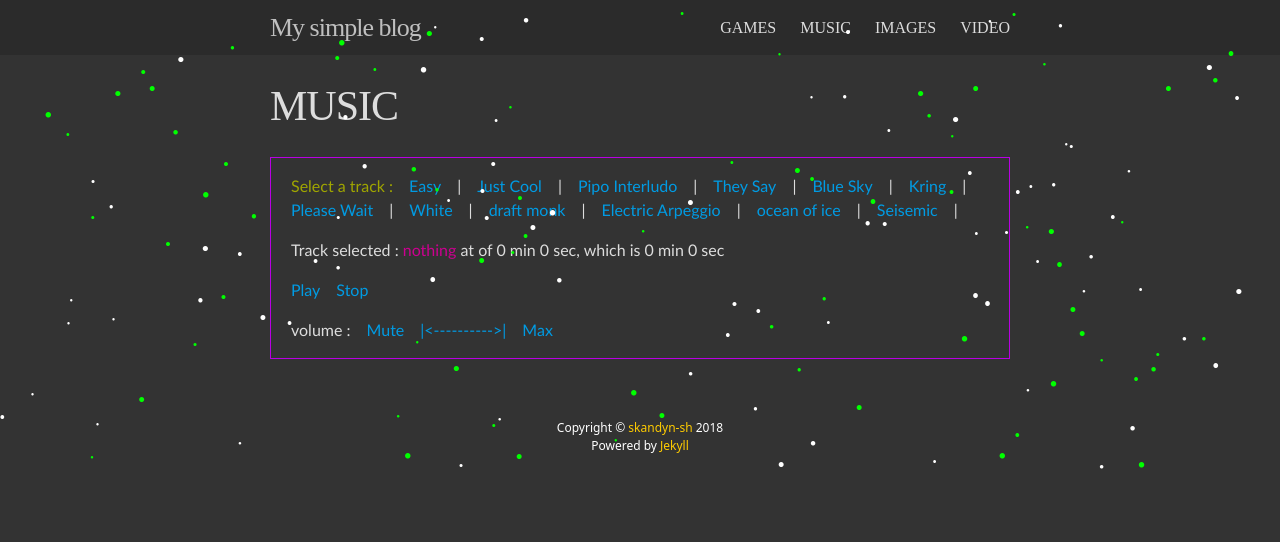
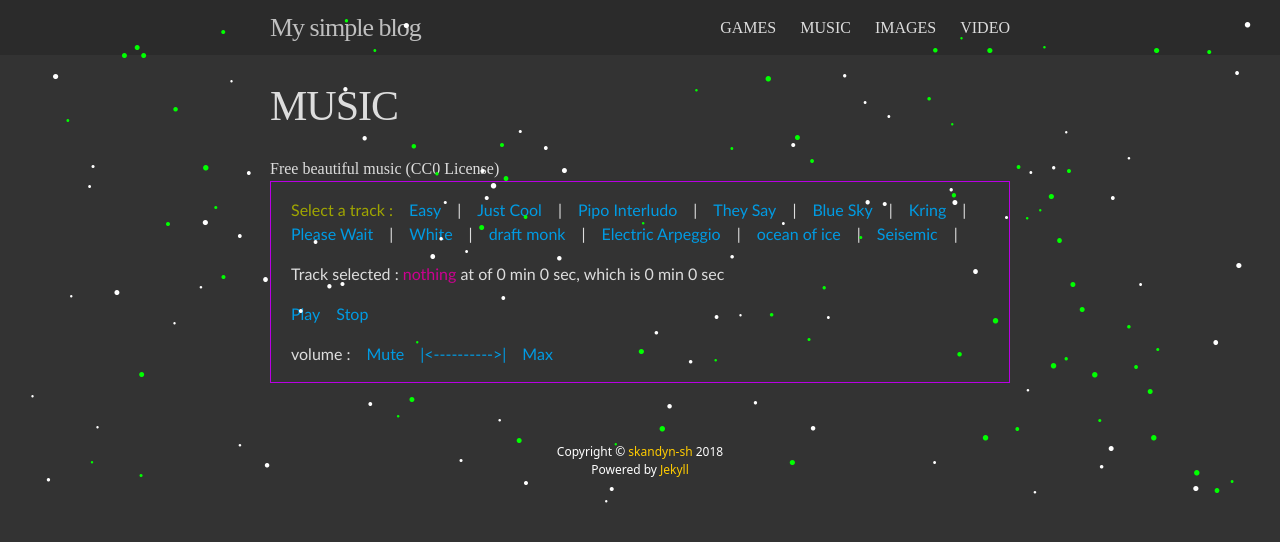
Before and after one commit to skandyn-sh/skandyn-sh.github.io, a Jekyll site: the page built from music.html, in a window 1280 px wide. Shown: the top 542 px of the page. Built offline with Jekyll 4.4.1, drawn with Linux system fonts in a browser that asks for light colours; nearby versions of some CDN libraries; library files that are not in the unit come from our copies; comment, search, counter and statistics services are not loaded.

Commit message:
Update music.html

```diff
--- a/music.html
+++ b/music.html
@@ -3,7 +3,7 @@ layout: page
 title: MUSIC
 permalink: /music/
 ---
-
+Free beautiful music (CC0 License)
 
 <!DOCTYPE html>
 <html>
```
